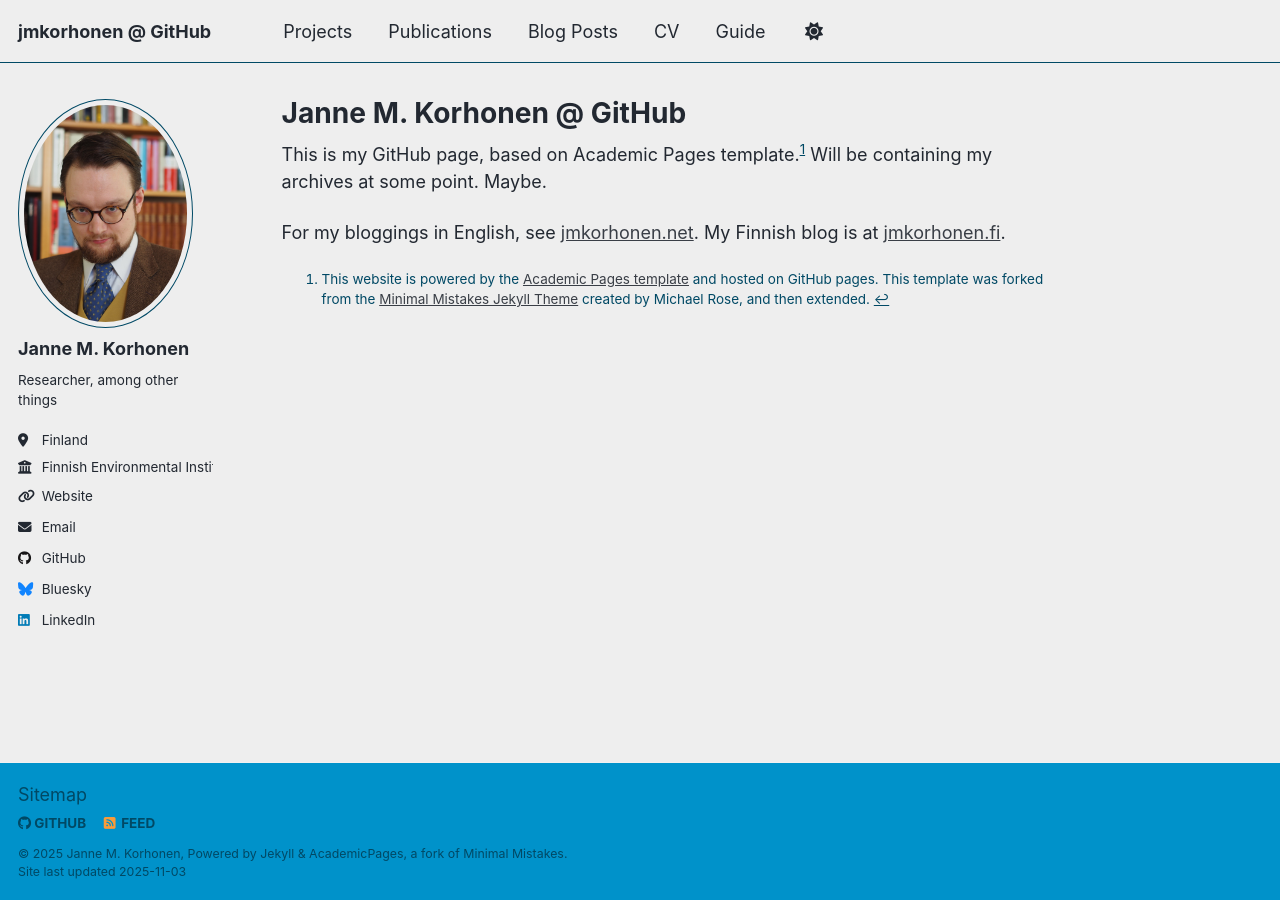
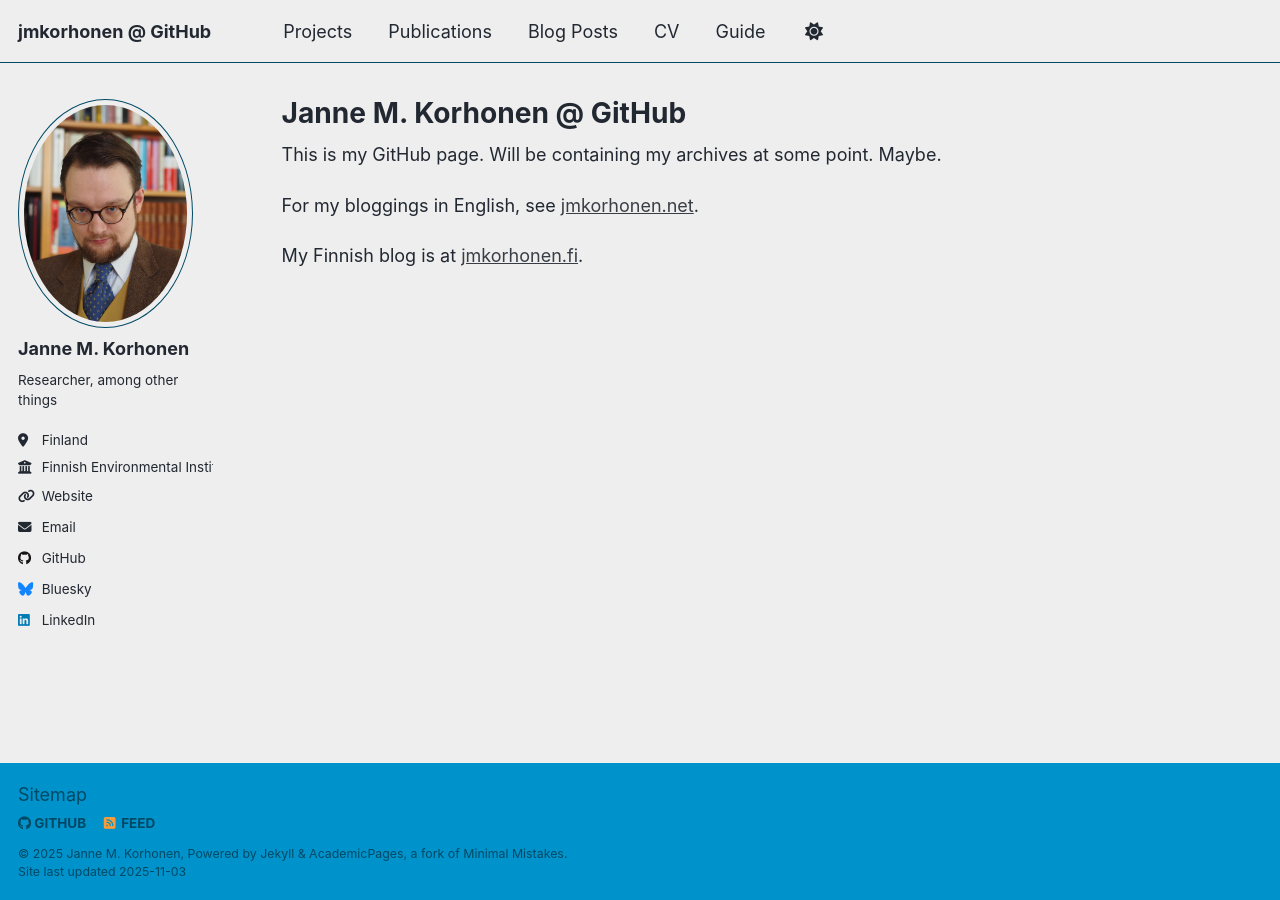
Before and after one commit to jmkorhonen/jmkorhonen.github.io, a Jekyll site: the page built from _pages/about.md, in a window 1280 px wide. Built offline with Jekyll 4.4.1, drawn with Linux system fonts in a browser that asks for light colours; a script that is not in the unit is left out.

Commit message:
Update about page content
Removed reference to the Academic Pages template in the introduction.

```diff
--- a/_pages/about.md
+++ b/_pages/about.md
@@ -7,9 +7,8 @@
   - /about.html
 ---
 
-This is my GitHub page, based on Academic Pages template.[^template] Will be containing my archives at some point. Maybe.
+This is my GitHub page. Will be containing my archives at some point. Maybe.
 
-For my bloggings in English, see [jmkorhonen.net](https://jmkorhonen.net/). My Finnish blog is at [jmkorhonen.fi](https://jmkorhonen.fi/).
+For my bloggings in English, see [jmkorhonen.net](https://jmkorhonen.net/).
 
-
-[^template]: This website is powered by the [Academic Pages template](https://github.com/academicpages/academicpages.github.io) and hosted on GitHub pages. This template was forked from the [Minimal Mistakes Jekyll Theme](https://mmistakes.github.io/minimal-mistakes/) created by Michael Rose, and then extended.
+My Finnish blog is at [jmkorhonen.fi](https://jmkorhonen.fi/).
```
